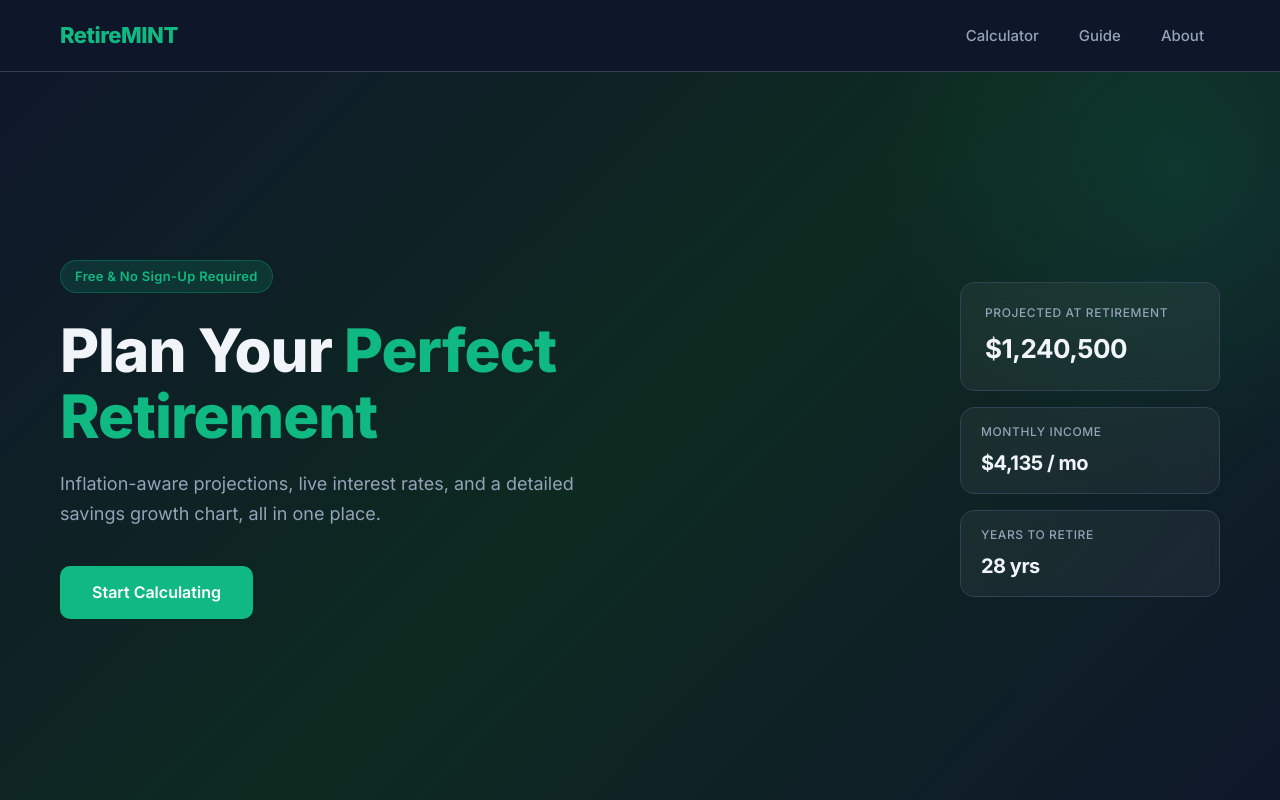
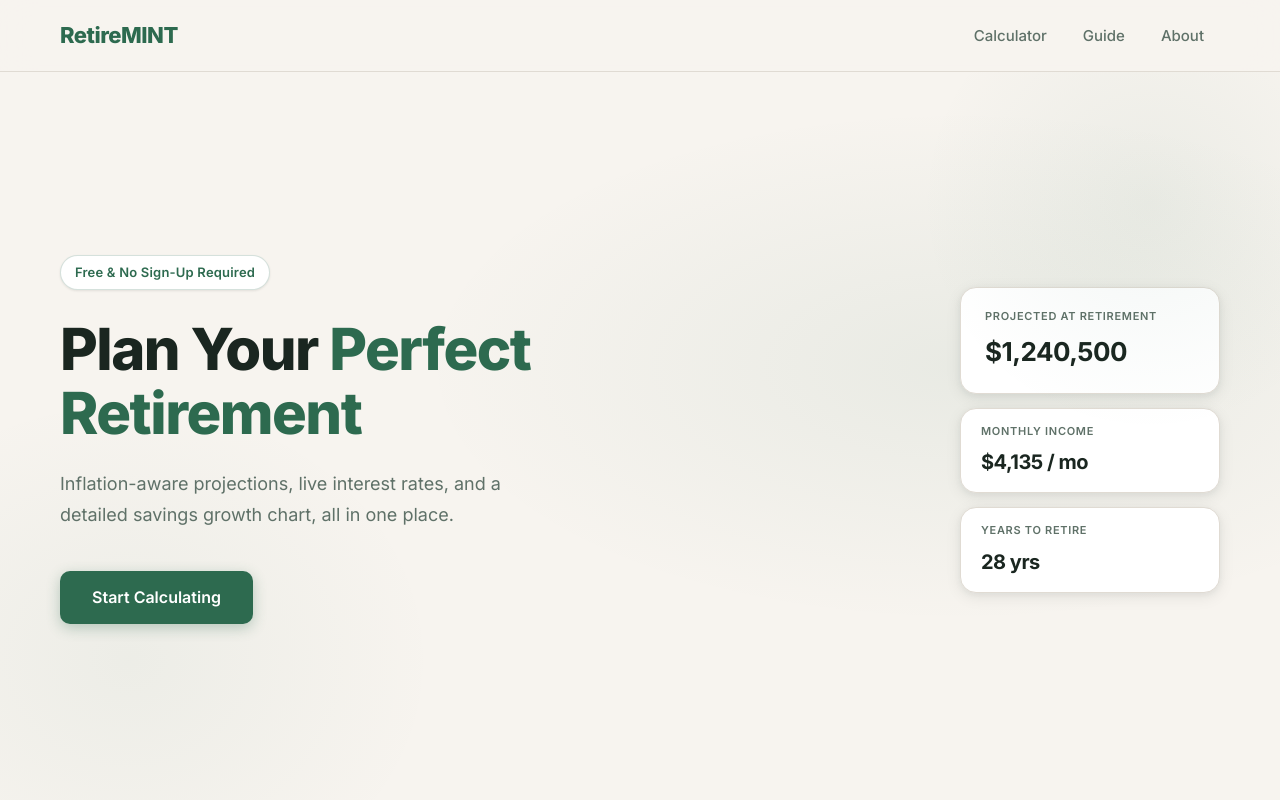
Before and after one commit to yuva1231/retireMint, a plain HTML site: page index.html in a window 1280 px wide. Shown: the top 800 px of the page. Drawn offline with Linux system fonts and the light colour scheme.

Commit message:
change theme

```diff
--- a/aboutStyle.css
+++ b/aboutStyle.css
@@ -1,13 +1,17 @@
 /* aboutStyle.css - RetireMINT About Page */
 
 :root {
-  --bg: #0f172a;
-  --surface: #1e293b;
-  --accent: #10b981;
-  --accent-hover: #059669;
-  --text: #f1f5f9;
-  --text-muted: #94a3b8;
-  --border: #334155;
+  --bg: #f7f4ef;
+  --surface: #ffffff;
+  --surface-2: #f0ece4;
+  --accent: #2d6a4f;
+  --accent-hover: #1e4d39;
+  --accent-muted: rgba(45, 106, 79, 0.08);
+  --text: #1a2620;
+  --text-muted: #5f7168;
+  --border: #e0dbd3;
+  --shadow-sm: 0 1px 3px rgba(26, 38, 32, 0.06), 0 1px 2px rgba(26, 38, 32, 0.04);
+  --shadow-md: 0 4px 16px rgba(26, 38, 32, 0.08), 0 2px 6px rgba(26, 38, 32, 0.05);
 }
 
 * { margin: 0; padding: 0; box-sizing: border-box; }
@@ -25,8 +29,8 @@ nav {
   justify-content: space-between;
   align-items: center;
   padding: 18px 60px;
-  background: rgba(15, 23, 42, 0.9);
-  backdrop-filter: blur(12px);
+  background: rgba(247, 244, 239, 0.92);
+  backdrop-filter: blur(16px);
   border-bottom: 1px solid var(--border);
   position: sticky;
   top: 0;
@@ -40,7 +44,7 @@ nav {
   letter-spacing: -0.5px;
 }
 
-nav ul { list-style: none; display: flex; gap: 8px; }
+nav ul { list-style: none; display: flex; gap: 4px; }
 
 nav ul li a {
   color: var(--text-muted);
@@ -52,7 +56,7 @@ nav ul li a {
   transition: color 0.2s, background 0.2s;
 }
 
-nav ul li a:hover { color: var(--text); background: var(--surface); }
+nav ul li a:hover { color: var(--text); background: var(--surface-2); }
 
 /* ── Container ── */
 .container {
@@ -65,10 +69,12 @@ nav ul li a:hover { color: var(--text); background: var(--surface); }
 .intro {
   text-align: center;
   margin-bottom: 50px;
-  padding: 40px;
+  padding: 48px 40px;
   background: var(--surface);
   border: 1px solid var(--border);
-  border-radius: 16px;
+  border-radius: 20px;
+  box-shadow: var(--shadow-md);
+  background-image: radial-gradient(ellipse 80% 60% at 50% 100%, rgba(45, 106, 79, 0.05) 0%, transparent 70%);
 }
 
 .intro h1 {
@@ -82,20 +88,24 @@ nav ul li a:hover { color: var(--text); background: var(--surface); }
 .intro p {
   font-size: 18px;
   color: var(--text-muted);
-  line-height: 1.7;
+  line-height: 1.75;
 }
 
 /* ── Sections ── */
 section {
   background: var(--surface);
   border: 1px solid var(--border);
-  border-radius: 14px;
+  border-radius: 16px;
   padding: 28px 32px;
-  margin-bottom: 24px;
-  transition: transform 0.2s;
+  margin-bottom: 20px;
+  box-shadow: var(--shadow-sm);
+  transition: transform 0.2s, box-shadow 0.2s;
 }
 
-section:hover { transform: translateY(-2px); }
+section:hover {
+  transform: translateY(-2px);
+  box-shadow: var(--shadow-md);
+}
 
 h2 {
   font-size: 20px;
@@ -109,7 +119,7 @@ h2 {
 p {
   font-size: 15px;
   color: var(--text-muted);
-  line-height: 1.75;
+  line-height: 1.8;
   margin-bottom: 12px;
 }
 
--- a/calculatorStyle.css
+++ b/calculatorStyle.css
@@ -1,22 +1,26 @@
 /* calculatorStyle.css - RetireMINT Calculator Page */
 
 :root {
-  --bg: #0f172a;
-  --surface: #1e293b;
-  --surface-2: #263548;
-  --accent: #10b981;
-  --accent-hover: #059669;
-  --accent-muted: rgba(16, 185, 129, 0.15);
-  --text: #f1f5f9;
-  --text-muted: #94a3b8;
-  --border: #334155;
-  --success-bg: rgba(16, 185, 129, 0.12);
-  --success-border: rgba(16, 185, 129, 0.35);
-  --success-text: #6ee7b7;
-  --warning-bg: rgba(245, 158, 11, 0.12);
-  --warning-border: rgba(245, 158, 11, 0.35);
-  --warning-text: #fcd34d;
-  --danger: #f87171;
+  --bg: #f7f4ef;
+  --surface: #ffffff;
+  --surface-2: #f0ece4;
+  --accent: #2d6a4f;
+  --accent-hover: #1e4d39;
+  --accent-muted: rgba(45, 106, 79, 0.08);
+  --accent-light: rgba(45, 106, 79, 0.12);
+  --text: #1a2620;
+  --text-muted: #5f7168;
+  --border: #e0dbd3;
+  --shadow-sm: 0 1px 3px rgba(26, 38, 32, 0.06), 0 1px 2px rgba(26, 38, 32, 0.04);
+  --shadow-md: 0 4px 16px rgba(26, 38, 32, 0.08), 0 2px 6px rgba(26, 38, 32, 0.05);
+  --shadow-lg: 0 12px 40px rgba(26, 38, 32, 0.1), 0 4px 12px rgba(26, 38, 32, 0.06);
+  --success-bg: rgba(45, 106, 79, 0.07);
+  --success-border: rgba(45, 106, 79, 0.22);
+  --success-text: #1e4d39;
+  --warning-bg: rgba(180, 110, 20, 0.07);
+  --warning-border: rgba(180, 110, 20, 0.22);
+  --warning-text: #7a4a0a;
+  --danger: #c0392b;
 }
 
 * {
@@ -38,8 +42,8 @@ nav {
   justify-content: space-between;
   align-items: center;
   padding: 18px 60px;
-  background: rgba(15, 23, 42, 0.9);
-  backdrop-filter: blur(12px);
+  background: rgba(247, 244, 239, 0.92);
+  backdrop-filter: blur(16px);
   border-bottom: 1px solid var(--border);
   position: sticky;
   top: 0;
@@ -56,7 +60,7 @@ nav {
 nav ul {
   list-style: none;
   display: flex;
-  gap: 8px;
+  gap: 4px;
 }
 
 nav ul li a {
@@ -71,7 +75,7 @@ nav ul li a {
 
 nav ul li a:hover {
   color: var(--text);
-  background: var(--surface);
+  background: var(--surface-2);
 }
 
 /* ── Page layout ── */
@@ -98,6 +102,7 @@ main {
   font-size: 30px;
   font-weight: 700;
   letter-spacing: -0.5px;
+  color: var(--text);
 }
 
 .rate-badge {
@@ -108,6 +113,7 @@ main {
   border: 1px solid var(--border);
   border-radius: 30px;
   padding: 8px 18px;
+  box-shadow: var(--shadow-sm);
 }
 
 .badge-label {
@@ -125,7 +131,7 @@ main {
 .calculator-content {
   display: grid;
   grid-template-columns: 420px 1fr;
-  gap: 32px;
+  gap: 28px;
   align-items: start;
 }
 
@@ -133,8 +139,9 @@ main {
 .calculator-form {
   background: var(--surface);
   border: 1px solid var(--border);
-  border-radius: 16px;
+  border-radius: 18px;
   padding: 32px;
+  box-shadow: var(--shadow-md);
   position: sticky;
   top: 90px;
 }
@@ -150,11 +157,11 @@ main {
 
 .form-section-label {
   font-size: 11px;
-  font-weight: 600;
+  font-weight: 700;
   color: var(--accent);
   text-transform: uppercase;
-  letter-spacing: 0.8px;
-  margin: 20px 0 12px;
+  letter-spacing: 0.9px;
+  margin: 22px 0 12px;
 }
 
 .input-group {
@@ -177,24 +184,25 @@ main {
   background: var(--bg);
   color: var(--text);
   border: 1px solid var(--border);
-  border-radius: 8px;
+  border-radius: 9px;
   transition: border-color 0.2s, box-shadow 0.2s;
 }
 
 .input-group input::placeholder {
-  color: #475569;
+  color: #a8b3ac;
 }
 
 .input-group input:focus {
   border-color: var(--accent);
   outline: none;
-  box-shadow: 0 0 0 3px rgba(16, 185, 129, 0.15);
+  box-shadow: 0 0 0 3px rgba(45, 106, 79, 0.1);
+  background: var(--surface);
 }
 
 .calculator-form button[type="submit"] {
   width: 100%;
   padding: 13px;
-  margin-top: 20px;
+  margin-top: 22px;
   font-size: 15px;
   font-weight: 600;
   font-family: 'Inter', system-ui, sans-serif;
@@ -203,12 +211,14 @@ main {
   border: none;
   border-radius: 10px;
   cursor: pointer;
-  transition: background 0.2s, transform 0.15s;
+  transition: background 0.2s, transform 0.15s, box-shadow 0.2s;
+  box-shadow: 0 4px 12px rgba(45, 106, 79, 0.25);
 }
 
 .calculator-form button[type="submit"]:hover {
   background: var(--accent-hover);
   transform: translateY(-1px);
+  box-shadow: 0 6px 18px rgba(45, 106, 79, 0.3);
 }
 
 /* ── Tooltip ── */
@@ -236,15 +246,15 @@ main {
   left: calc(100% + 10px);
   top: 50%;
   transform: translateY(-50%);
-  background: #1e293b;
+  background: var(--surface);
   border: 1px solid var(--border);
   color: var(--text);
   padding: 8px 12px;
-  border-radius: 8px;
+  border-radius: 9px;
   font-size: 12px;
   white-space: nowrap;
   z-index: 1000;
-  box-shadow: 0 4px 20px rgba(0, 0, 0, 0.4);
+  box-shadow: var(--shadow-md);
   max-width: 220px;
   white-space: normal;
   width: 200px;
@@ -254,9 +264,10 @@ main {
 .results-panel {
   background: var(--surface);
   border: 1px solid var(--border);
-  border-radius: 16px;
+  border-radius: 18px;
   padding: 32px;
   min-height: 400px;
+  box-shadow: var(--shadow-md);
 }
 
 .results-placeholder {
@@ -271,7 +282,7 @@ main {
 
 .placeholder-icon {
   font-size: 48px;
-  opacity: 0.4;
+  opacity: 0.35;
 }
 
 .results-placeholder h3 {
@@ -291,29 +302,30 @@ main {
 .results-kpi-grid {
   display: grid;
   grid-template-columns: repeat(auto-fit, minmax(180px, 1fr));
-  gap: 16px;
+  gap: 14px;
   margin-bottom: 24px;
 }
 
 .kpi-card {
   background: var(--surface-2);
   border: 1px solid var(--border);
-  border-radius: 12px;
+  border-radius: 14px;
   padding: 20px;
   text-align: center;
-  transition: transform 0.2s;
+  transition: transform 0.2s, box-shadow 0.2s;
 }
 
 .kpi-card:hover {
   transform: translateY(-3px);
+  box-shadow: var(--shadow-md);
 }
 
 .kpi-label {
-  font-size: 12px;
-  font-weight: 500;
+  font-size: 11px;
+  font-weight: 600;
   color: var(--text-muted);
   text-transform: uppercase;
-  letter-spacing: 0.5px;
+  letter-spacing: 0.6px;
   margin-bottom: 8px;
 }
 
@@ -332,7 +344,7 @@ main {
 
 /* ── Status Cards ── */
 .status-card {
-  border-radius: 12px;
+  border-radius: 14px;
   padding: 20px 24px;
   margin-bottom: 24px;
   border: 1px solid;
@@ -388,17 +400,17 @@ main {
 .income-breakdown {
   background: var(--surface-2);
   border: 1px solid var(--border);
-  border-radius: 12px;
+  border-radius: 14px;
   padding: 20px 24px;
   margin-bottom: 24px;
 }
 
 .income-breakdown h3 {
-  font-size: 14px;
-  font-weight: 600;
+  font-size: 12px;
+  font-weight: 700;
   color: var(--text-muted);
   text-transform: uppercase;
-  letter-spacing: 0.5px;
+  letter-spacing: 0.6px;
   margin-bottom: 14px;
 }
 
@@ -441,20 +453,21 @@ main {
 .export-button {
   background: transparent;
   color: var(--accent);
-  border: 1px solid var(--accent);
+  border: 1.5px solid var(--accent);
   font-size: 14px;
   font-weight: 600;
   font-family: 'Inter', system-ui, sans-serif;
   padding: 10px 28px;
-  border-radius: 8px;
+  border-radius: 9px;
   cursor: pointer;
-  transition: background 0.2s, color 0.2s;
+  transition: background 0.2s, color 0.2s, box-shadow 0.2s;
   width: auto;
 }
 
 .export-button:hover {
   background: var(--accent);
   color: #fff;
+  box-shadow: 0 4px 12px rgba(45, 106, 79, 0.25);
 }
 
 .hide-for-pdf { display: none !important; }
--- a/gettingStartedStyle.css
+++ b/gettingStartedStyle.css
@@ -1,14 +1,18 @@
 /* gettingStartedStyle.css - RetireMINT Guide Page */
 
 :root {
-  --bg: #0f172a;
-  --surface: #1e293b;
-  --accent: #10b981;
-  --accent-hover: #059669;
-  --accent-muted: rgba(16, 185, 129, 0.15);
-  --text: #f1f5f9;
-  --text-muted: #94a3b8;
-  --border: #334155;
+  --bg: #f7f4ef;
+  --surface: #ffffff;
+  --surface-2: #f0ece4;
+  --accent: #2d6a4f;
+  --accent-hover: #1e4d39;
+  --accent-muted: rgba(45, 106, 79, 0.08);
+  --accent-light: rgba(45, 106, 79, 0.12);
+  --text: #1a2620;
+  --text-muted: #5f7168;
+  --border: #e0dbd3;
+  --shadow-sm: 0 1px 3px rgba(26, 38, 32, 0.06), 0 1px 2px rgba(26, 38, 32, 0.04);
+  --shadow-md: 0 4px 16px rgba(26, 38, 32, 0.08), 0 2px 6px rgba(26, 38, 32, 0.05);
 }
 
 * { margin: 0; padding: 0; box-sizing: border-box; }
@@ -26,8 +30,8 @@ nav {
   justify-content: space-between;
   align-items: center;
   padding: 18px 60px;
-  background: rgba(15, 23, 42, 0.9);
-  backdrop-filter: blur(12px);
+  background: rgba(247, 244, 239, 0.92);
+  backdrop-filter: blur(16px);
   border-bottom: 1px solid var(--border);
   position: sticky;
   top: 0;
@@ -41,7 +45,7 @@ nav {
   letter-spacing: -0.5px;
 }
 
-nav ul { list-style: none; display: flex; gap: 8px; }
+nav ul { list-style: none; display: flex; gap: 4px; }
 
 nav ul li a {
   color: var(--text-muted);
@@ -53,7 +57,7 @@ nav ul li a {
   transition: color 0.2s, background 0.2s;
 }
 
-nav ul li a:hover { color: var(--text); background: var(--surface); }
+nav ul li a:hover { color: var(--text); background: var(--surface-2); }
 
 /* ── Container ── */
 .container {
@@ -66,10 +70,12 @@ nav ul li a:hover { color: var(--text); background: var(--surface); }
 .intro {
   text-align: center;
   margin-bottom: 40px;
-  padding: 40px;
+  padding: 48px 40px;
   background: var(--surface);
   border: 1px solid var(--border);
-  border-radius: 16px;
+  border-radius: 20px;
+  box-shadow: var(--shadow-md);
+  background-image: radial-gradient(ellipse 80% 60% at 50% 100%, rgba(45, 106, 79, 0.05) 0%, transparent 70%);
 }
 
 .intro h1 {
@@ -83,16 +89,17 @@ nav ul li a:hover { color: var(--text); background: var(--surface); }
 .intro p {
   font-size: 18px;
   color: var(--text-muted);
-  line-height: 1.7;
+  line-height: 1.75;
 }
 
 /* ── Section base ── */
 section {
   background: var(--surface);
   border: 1px solid var(--border);
-  border-radius: 14px;
+  border-radius: 16px;
   padding: 28px 32px;
-  margin-bottom: 24px;
+  margin-bottom: 20px;
+  box-shadow: var(--shadow-sm);
 }
 
 h2 {
@@ -107,13 +114,12 @@ h2 {
 /* ── How It Works ordered list ── */
 ol {
   margin-left: 20px;
-  counter-reset: none;
 }
 
 ol li {
   font-size: 15px;
   color: var(--text-muted);
-  line-height: 1.75;
+  line-height: 1.8;
   margin-bottom: 10px;
   padding-left: 6px;
 }
@@ -124,21 +130,26 @@ ol li strong { color: var(--text); }
 .input-overview {
   display: flex;
   flex-direction: column;
-  gap: 16px;
+  gap: 14px;
 }
 
 .input-item {
   display: flex;
   gap: 16px;
   align-items: flex-start;
-  background: #263548;
+  background: var(--surface-2);
   border: 1px solid var(--border);
-  border-radius: 10px;
+  border-radius: 12px;
   padding: 16px;
+  transition: transform 0.15s;
+}
+
+.input-item:hover {
+  transform: translateX(3px);
 }
 
 .input-icon {
-  font-size: 24px;
+  font-size: 22px;
   flex-shrink: 0;
   width: 36px;
   text-align: center;
@@ -161,19 +172,19 @@ ol li strong { color: var(--text); }
 .results-explanation {
   display: grid;
   grid-template-columns: 1fr 1fr;
-  gap: 16px;
+  gap: 14px;
 }
 
 .result-item {
-  background: #263548;
+  background: var(--surface-2);
   border: 1px solid var(--border);
-  border-radius: 10px;
+  border-radius: 12px;
   padding: 18px;
 }
 
 .result-item h3 {
   font-size: 14px;
-  font-weight: 600;
+  font-weight: 700;
   color: var(--accent);
   margin-bottom: 8px;
 }
@@ -205,12 +216,14 @@ ol li strong { color: var(--text); }
   padding: 13px 30px;
   border-radius: 10px;
   text-decoration: none;
-  transition: background 0.2s, transform 0.15s;
+  transition: background 0.2s, transform 0.15s, box-shadow 0.2s;
+  box-shadow: 0 4px 12px rgba(45, 106, 79, 0.25);
 }
 
 .cta-button:hover {
   background: var(--accent-hover);
-  transform: translateY(-1px);
+  transform: translateY(-2px);
+  box-shadow: 0 6px 18px rgba(45, 106, 79, 0.3);
 }
 
 /* ── Responsive ── */
--- a/indexStyle.css
+++ b/indexStyle.css
@@ -1,14 +1,19 @@
 /* indexStyle.css - RetireMINT Landing Page */
 
 :root {
-  --bg: #0f172a;
-  --surface: #1e293b;
-  --accent: #10b981;
-  --accent-hover: #059669;
-  --accent-muted: rgba(16, 185, 129, 0.15);
-  --text: #f1f5f9;
-  --text-muted: #94a3b8;
-  --border: #334155;
+  --bg: #f7f4ef;
+  --surface: #ffffff;
+  --surface-2: #ede9e1;
+  --accent: #2d6a4f;
+  --accent-hover: #1e4d39;
+  --accent-muted: rgba(45, 106, 79, 0.08);
+  --accent-light: rgba(45, 106, 79, 0.12);
+  --text: #1a2620;
+  --text-muted: #5f7168;
+  --border: #e0dbd3;
+  --shadow-sm: 0 1px 3px rgba(26, 38, 32, 0.06), 0 1px 2px rgba(26, 38, 32, 0.04);
+  --shadow-md: 0 4px 16px rgba(26, 38, 32, 0.08), 0 2px 6px rgba(26, 38, 32, 0.05);
+  --shadow-lg: 0 12px 40px rgba(26, 38, 32, 0.1), 0 4px 12px rgba(26, 38, 32, 0.06);
 }
 
 * {
@@ -30,8 +35,8 @@ nav {
   justify-content: space-between;
   align-items: center;
   padding: 18px 60px;
-  background: rgba(15, 23, 42, 0.85);
-  backdrop-filter: blur(12px);
+  background: rgba(247, 244, 239, 0.92);
+  backdrop-filter: blur(16px);
   border-bottom: 1px solid var(--border);
   position: sticky;
   top: 0;
@@ -48,7 +53,7 @@ nav {
 nav ul {
   list-style: none;
   display: flex;
-  gap: 8px;
+  gap: 4px;
 }
 
 nav ul li a {
@@ -63,7 +68,7 @@ nav ul li a {
 
 nav ul li a:hover {
   color: var(--text);
-  background: var(--surface);
+  background: var(--surface-2);
 }
 
 /* ── Hero ── */
@@ -74,7 +79,10 @@ nav ul li a:hover {
   justify-content: space-between;
   gap: 60px;
   padding: 80px 60px;
-  background: linear-gradient(135deg, #0f172a 0%, #0d2a20 50%, #0f172a 100%);
+  background:
+    radial-gradient(ellipse 60% 50% at 75% 40%, rgba(45, 106, 79, 0.07) 0%, transparent 70%),
+    radial-gradient(ellipse 40% 60% at 10% 80%, rgba(45, 106, 79, 0.05) 0%, transparent 60%),
+    var(--bg);
   position: relative;
   overflow: hidden;
 }
@@ -82,11 +90,12 @@ nav ul li a:hover {
 .hero::before {
   content: '';
   position: absolute;
-  top: -200px;
-  right: -200px;
-  width: 600px;
-  height: 600px;
-  background: radial-gradient(circle, rgba(16, 185, 129, 0.12) 0%, transparent 70%);
+  top: -120px;
+  right: -120px;
+  width: 500px;
+  height: 500px;
+  border-radius: 50%;
+  background: radial-gradient(circle, rgba(45, 106, 79, 0.06) 0%, transparent 65%);
   pointer-events: none;
 }
 
@@ -95,25 +104,28 @@ nav ul li a:hover {
 }
 
 .hero-badge {
-  display: inline-block;
-  background: var(--accent-muted);
+  display: inline-flex;
+  align-items: center;
+  gap: 6px;
+  background: var(--surface);
   color: var(--accent);
   font-size: 13px;
   font-weight: 600;
-  padding: 5px 14px;
+  padding: 6px 14px;
   border-radius: 20px;
-  border: 1px solid rgba(16, 185, 129, 0.3);
-  margin-bottom: 24px;
-  letter-spacing: 0.3px;
+  border: 1px solid rgba(45, 106, 79, 0.2);
+  margin-bottom: 28px;
+  letter-spacing: 0.2px;
+  box-shadow: var(--shadow-sm);
 }
 
 .hero h1 {
-  font-size: clamp(38px, 5vw, 60px);
+  font-size: clamp(36px, 5vw, 58px);
   font-weight: 800;
   line-height: 1.1;
   color: var(--text);
-  margin-bottom: 20px;
-  letter-spacing: -1px;
+  margin-bottom: 22px;
+  letter-spacing: -1.5px;
 }
 
 .accent {
@@ -123,8 +135,9 @@ nav ul li a:hover {
 .hero-sub {
   font-size: 18px;
   color: var(--text-muted);
-  margin-bottom: 36px;
-  line-height: 1.7;
+  margin-bottom: 40px;
+  line-height: 1.75;
+  max-width: 460px;
 }
 
 .cta-button {
@@ -136,33 +149,41 @@ nav ul li a:hover {
   padding: 14px 32px;
   border-radius: 10px;
   text-decoration: none;
-  transition: background 0.2s, transform 0.15s;
+  transition: background 0.2s, transform 0.15s, box-shadow 0.2s;
   border: none;
   cursor: pointer;
+  box-shadow: 0 4px 14px rgba(45, 106, 79, 0.3);
 }
 
 .cta-button:hover {
   background: var(--accent-hover);
-  transform: translateY(-1px);
+  transform: translateY(-2px);
+  box-shadow: 0 8px 20px rgba(45, 106, 79, 0.35);
 }
 
 /* ── Hero Visual Cards ── */
 .hero-visual {
   display: flex;
   flex-direction: column;
-  gap: 16px;
+  gap: 14px;
   min-width: 260px;
 }
 
 .stat-card {
-  background: rgba(255, 255, 255, 0.05);
+  background: var(--surface);
   border: 1px solid var(--border);
-  border-radius: 14px;
+  border-radius: 16px;
   padding: 20px 24px;
-  backdrop-filter: blur(8px);
+  box-shadow: var(--shadow-md);
   display: flex;
   flex-direction: column;
   gap: 6px;
+  transition: transform 0.2s, box-shadow 0.2s;
+}
+
+.stat-card:hover {
+  transform: translateY(-3px);
+  box-shadow: var(--shadow-lg);
 }
 
 .stat-card.small {
@@ -170,11 +191,11 @@ nav ul li a:hover {
 }
 
 .stat-label {
-  font-size: 12px;
-  font-weight: 500;
+  font-size: 11px;
+  font-weight: 600;
   color: var(--text-muted);
   text-transform: uppercase;
-  letter-spacing: 0.6px;
+  letter-spacing: 0.7px;
 }
 
 .stat-value {
@@ -199,14 +220,15 @@ nav ul li a:hover {
   font-size: 32px;
   font-weight: 700;
   text-align: center;
-  margin-bottom: 50px;
+  margin-bottom: 12px;
   letter-spacing: -0.5px;
+  color: var(--text);
 }
 
 .features-grid {
   display: grid;
   grid-template-columns: repeat(auto-fit, minmax(240px, 1fr));
-  gap: 24px;
+  gap: 20px;
   max-width: 1100px;
   margin: 0 auto;
 }
@@ -214,32 +236,42 @@ nav ul li a:hover {
 .feature-card {
   background: var(--surface);
   border: 1px solid var(--border);
-  border-radius: 14px;
+  border-radius: 16px;
   padding: 28px;
-  transition: transform 0.2s, border-color 0.2s;
+  box-shadow: var(--shadow-sm);
+  transition: transform 0.2s, box-shadow 0.2s;
 }
 
 .feature-card:hover {
   transform: translateY(-4px);
-  border-color: var(--accent);
+  box-shadow: var(--shadow-lg);
 }
 
 .feature-icon {
   font-size: 28px;
   margin-bottom: 14px;
+  display: block;
+  width: 52px;
+  height: 52px;
+  background: var(--accent-muted);
+  border-radius: 12px;
+  display: flex;
+  align-items: center;
+  justify-content: center;
+  margin-bottom: 16px;
 }
 
 .feature-card h3 {
-  font-size: 17px;
-  font-weight: 600;
-  margin-bottom: 10px;
+  font-size: 16px;
+  font-weight: 700;
+  margin-bottom: 8px;
   color: var(--text);
 }
 
 .feature-card p {
   font-size: 14px;
   color: var(--text-muted);
-  line-height: 1.65;
+  line-height: 1.7;
 }
 
 /* ── How it Works ── */
@@ -247,6 +279,8 @@ nav ul li a:hover {
   padding: 100px 60px;
   background: var(--surface);
   text-align: center;
+  border-top: 1px solid var(--border);
+  border-bottom: 1px solid var(--border);
 }
 
 .steps {
@@ -255,7 +289,7 @@ nav ul li a:hover {
   justify-content: center;
   gap: 24px;
   max-width: 900px;
-  margin: 0 auto 48px;
+  margin: 48px auto 48px;
   flex-wrap: wrap;
 }
 
@@ -268,11 +302,11 @@ nav ul li a:hover {
 .step-number {
   width: 44px;
   height: 44px;
-  background: var(--accent-muted);
-  border: 1px solid var(--accent);
+  background: var(--accent-light);
+  border: 2px solid rgba(45, 106, 79, 0.25);
   color: var(--accent);
   font-weight: 700;
-  font-size: 18px;
+  font-size: 17px;
   border-radius: 50%;
   display: flex;
   align-items: center;
@@ -284,19 +318,21 @@ nav ul li a:hover {
   font-size: 16px;
   font-weight: 600;
   margin-bottom: 8px;
+  color: var(--text);
 }
 
 .step p {
   font-size: 14px;
   color: var(--text-muted);
-  line-height: 1.65;
+  line-height: 1.7;
 }
 
 .step-arrow {
   color: var(--accent);
-  font-size: 24px;
-  padding-top: 14px;
+  font-size: 20px;
+  padding-top: 16px;
   flex-shrink: 0;
+  opacity: 0.5;
 }
 
 /* ── Footer ── */
@@ -341,6 +377,7 @@ footer {
 @media (max-width: 900px) {
   nav { padding: 16px 24px; }
   .hero { flex-direction: column; padding: 60px 24px; text-align: center; gap: 40px; }
+  .hero-sub { max-width: 100%; }
   .hero-visual { align-items: stretch; }
   .features, .how-it-works { padding: 60px 24px; }
   footer { padding: 32px 24px; }
```
